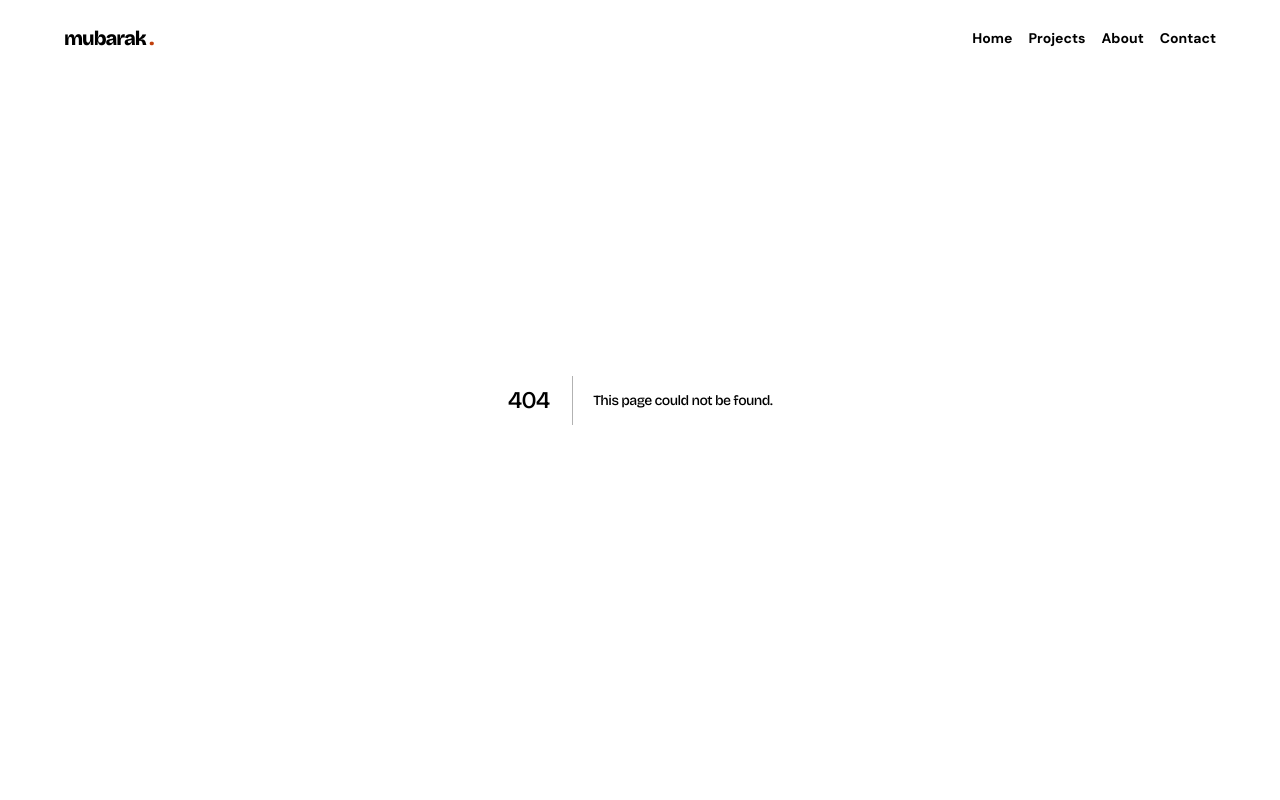
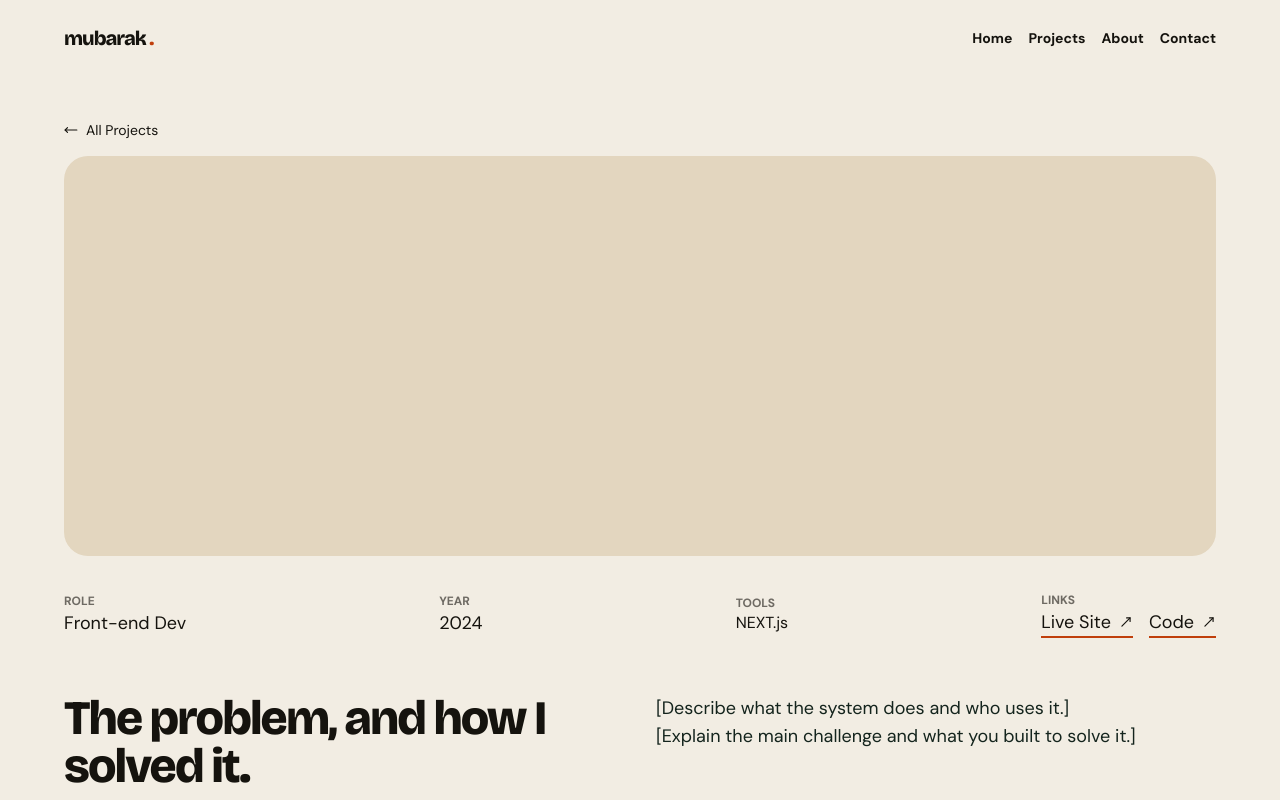
Before and after one commit to MubarakAfolabi/my-portfolio, a Next.js app: page /projects/1 in a window 1280 px wide. Before the commit this address had no page. Shown: the top 800 px of the page. Built offline with nearby package versions, Linux system fonts and the light colour scheme.

Commit message:
Add ProjectDetails Page

```diff
--- /dev/null
+++ b/app/projects/[projectId]/page.tsx
@@ -0,0 +1,118 @@
+import Footer from "@/component/layout/Footer";
+import ProjectCard from "@/component/ui/ProjectCard";
+import { MoveLeft, MoveRight, MoveUpRight } from "lucide-react";
+import Link from "next/link";
+
+export default function ProjectDetails() {
+  return (
+    <main className="flex flex-col gap-14 mt-30">
+      <section className="flex flex-col gap-4 w-full mx-auto max-w-300 px-6">
+        <Link href="/projects" className="text-sm flex items-center gap-2">
+          <MoveLeft size={14} />
+          All Projects
+        </Link>
+
+        <div className="h-100 w-full rounded-3xl bg-muted md:mx-0">
+          {/* <Image src="/me.jpg" alt="Mubarak" fill className="rounded-3xl object-cover" /> */}
+        </div>
+
+        <div className="flex flex-col md:flex-row md:justify-between md:items-center md:flex-wrap md:mt-5 gap-4">
+          <div>
+            <div className="text-xs text-foreground/60 font-semibold">ROLE</div>
+            <p className="text-lg">Front-end Dev</p>
+          </div>
+          <div>
+            <div className="text-xs text-foreground/60 font-semibold">YEAR</div>
+            <p className="text-lg">2024</p>
+          </div>
+          <div>
+            <div className="text-xs text-foreground/60 font-semibold">
+              TOOLS
+            </div>
+            NEXT.js
+            <p className="text-lg"></p>
+          </div>
+          <div>
+            <div className="text-xs text-foreground/60 font-semibold">
+              LINKS
+            </div>
+            <div className="flex items-center gap-4">
+              <a
+                href="#"
+                className="flex items-center gap-2 text-lg border-b-2 border-primary w-fit"
+              >
+                Live Site <MoveUpRight size={14} />
+              </a>
+              <a
+                href="#"
+                className="flex items-center gap-2 text-lg border-b-2 border-primary w-fit"
+              >
+                Code <MoveUpRight size={14} />
+              </a>
+            </div>
+          </div>
+        </div>
+
+        <div className="mt-10 flex flex-col gap-8">
+          <div className="flex flex-col md:flex-row md:justify-between gap-8">
+            <h2 className="flex-1 text-4xl lg:text-5xl">
+              The problem, and how I solved it.
+            </h2>
+            <div className="flex-1">
+              <p className="text-secondary text-lg">
+                [Describe what the system does and who uses it.]
+              </p>
+              <p className="text-secondary text-lg">
+                [Explain the main challenge and what you built to solve it.]
+              </p>
+            </div>
+          </div>
+
+          <div className="aspect-4/2 w-full rounded-3xl bg-muted md:mx-0">
+            {/* <Image src="/me.jpg" alt="Mubarak" fill className="rounded-3xl object-cover" /> */}
+          </div>
+
+          <div className="flex flex-col md:flex-row md:items-center md:justify-between gap-8">
+            <div className="flex-1">
+              <h3 className="text-2xl lg:text-4xl">[Feature name]</h3>
+              <p className="text-secondary text-lg">
+                [Short note on this feature and the decision behind it.]
+              </p>
+            </div>
+
+            <div className="flex-1 aspect-4/2 w-full rounded-3xl bg-muted md:mx-0">
+              {/* <Image src="/me.jpg" alt="Mubarak" fill className="rounded-3xl object-cover" /> */}
+            </div>
+          </div>
+
+          <div className="aspect-4/2 w-full rounded-3xl bg-muted md:mx-0">
+            {/* <Image src="/me.jpg" alt="Mubarak" fill className="rounded-3xl object-cover" /> */}
+          </div>
+        </div>
+      </section>
+
+      <section className="mx-auto w-full max-w-300 flex flex-col gap-10 px-6">
+        <div className="flex flex-col gap-4">
+          <div className="flex flex-col lg:flex-row lg:justify-between lg:items-end gap-5">
+            <h1 className="text-2xl lg:text-4xl">My other projects</h1>
+            <Link
+              href="#"
+              className="flex shrink-0 whitespace-nowrap items-center gap-2 font-semibold border border-foreground text-foreground w-fit py-4 px-6 rounded-full cursor-pointer"
+            >
+              View all projects
+              <MoveRight size={20} />
+            </Link>
+          </div>
+        </div>
+
+        <ul className="grid grid-cols-[repeat(auto-fit,minmax(280px,1fr))] gap-8">
+          <ProjectCard />
+          <ProjectCard />
+          <ProjectCard />
+        </ul>
+      </section>
+
+      <Footer />
+    </main>
+  );
+}
```
